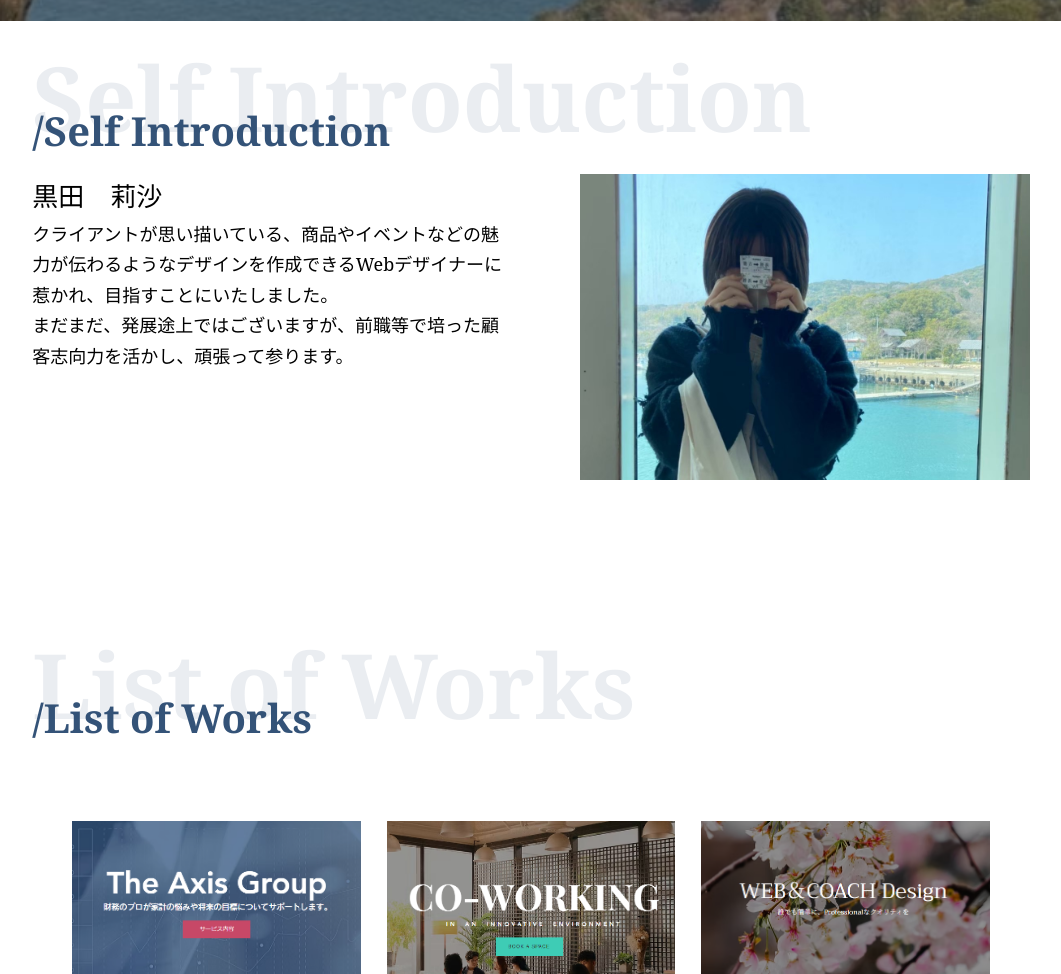
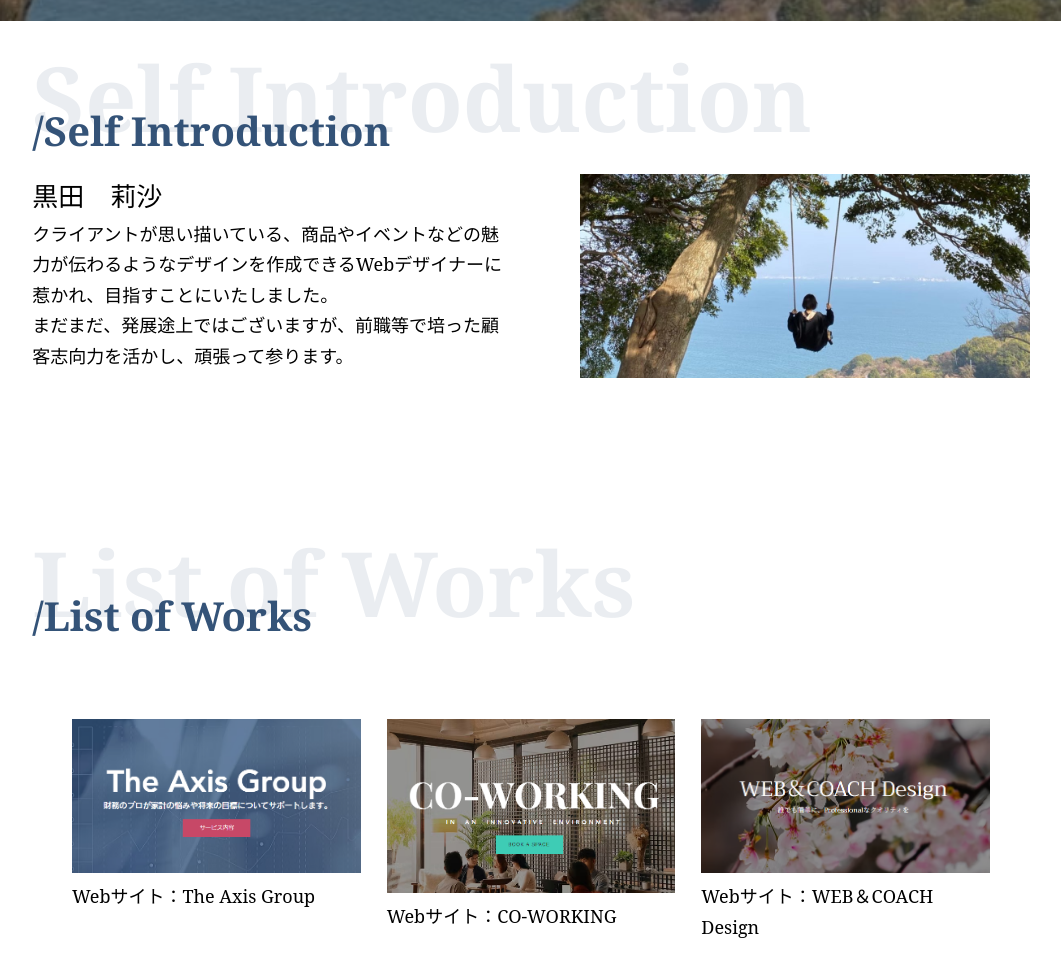
Before and after one commit to kuro4-cmd/portfolio, a plain HTML site: page index.html in a window 1280 px wide. Shown: the part 880-1854 px from the top of the page, without its empty margins (109-1170 px from the left). Drawn offline with Linux system fonts and the light colour scheme; some packages are replaced by stand-ins of ours.

Commit message:
Add files via upload

```diff
--- a/index.html
+++ b/index.html
@@ -31,7 +31,7 @@
                       <p class="introduction-text">まだまだ、発展途上ではございますが、前職等で培った顧客志向力を活かし、頑張って参ります。</p>
                    </div>
                    <div class="Introduction-img">
-                      <img src="images/profile.jpg" alt="自分の写真" >
+                      <img src="images/background.jpg" alt="自分の写真" >
                    </div>
                 </div>
           </div><!--/. Introduction-->
```
Also changed, not shown: contact.html (+1 -1 lines).
